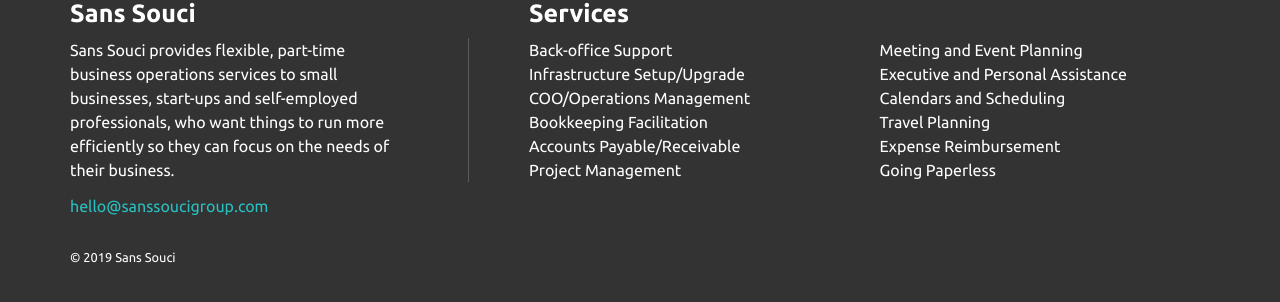
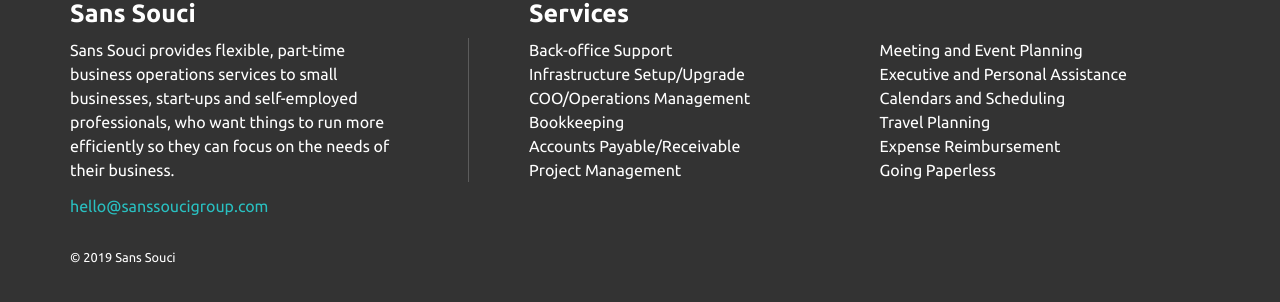
Before and after one commit to anemirovsky/sanssoucigroup, a Jekyll site: the page built from index.html, in a window 1280 px wide and 900 px high, scrolled down 1485 px. Shown: the part 593-895 px from the top of the window. Built offline with Jekyll 4.4.1, drawn with Linux system fonts in a browser that asks for light colours.

Commit message:
Update footer.

```diff
--- a/_includes/footer.html
+++ b/_includes/footer.html
@@ -14,7 +14,7 @@
           <li>Back-office Support</li>
           <li>Infrastructure Setup/Upgrade</li>
           <li>COO/Operations Management</li>
-          <li>Bookkeeping Facilitation</li>
+          <li>Bookkeeping</li>
           <li>Accounts Payable/Receivable</li>
           <li>Project Management</li>
           <li>Meeting and Event Planning</li>
```
Also changed, not shown: 4 other files.
